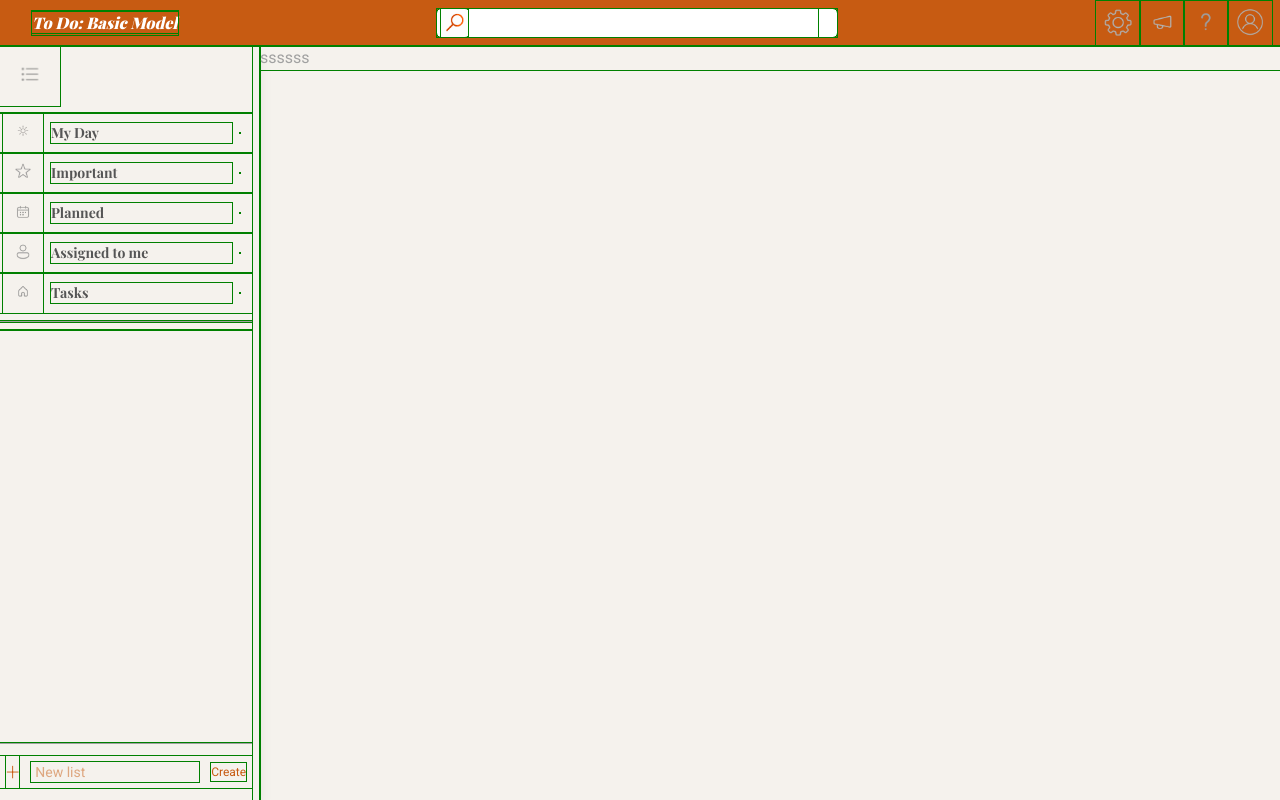
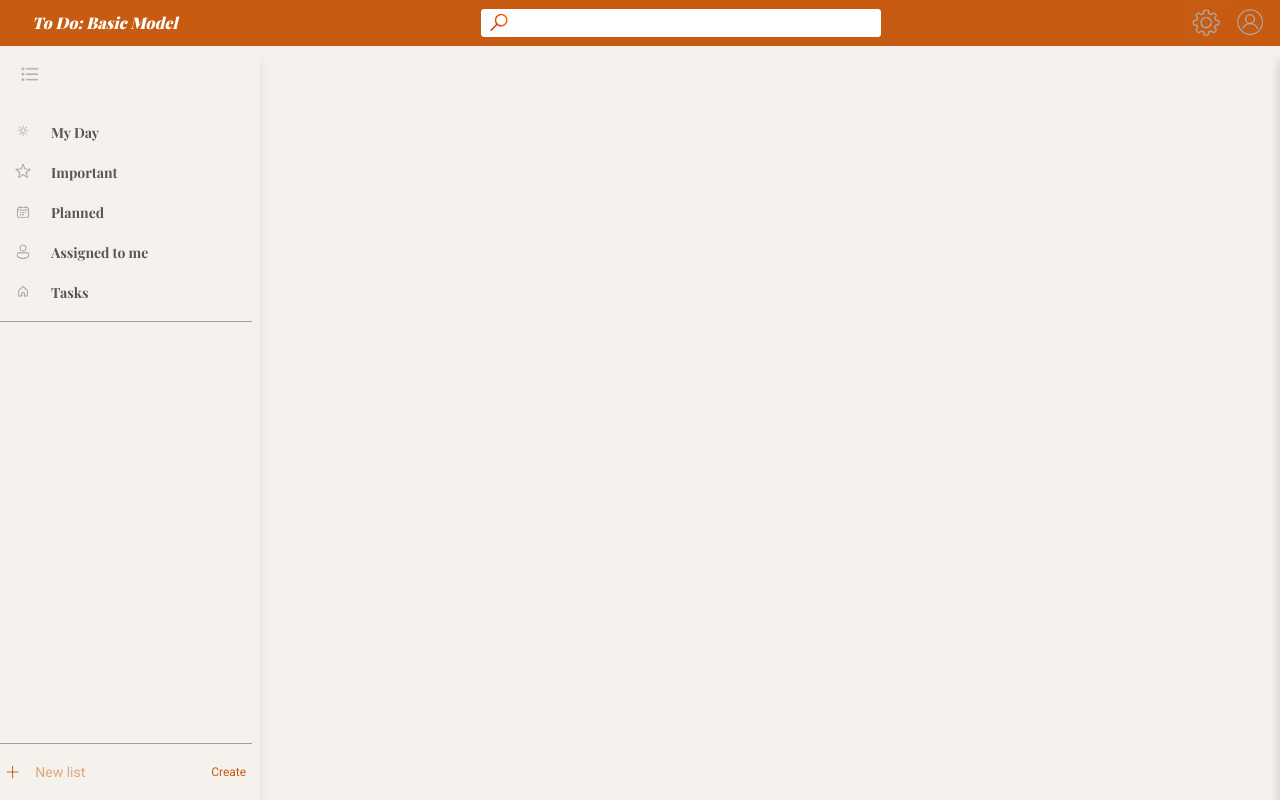
Before and after one commit to VinayakSharmaDev/Microsoft-To-Do, a React (Vite) app: page / in a window 1280 px wide. Built offline with nearby package versions, Linux system fonts and the light colour scheme; a web font is replaced by a local one.

Commit message:
create feature bar base for settings, what's new, help & feedback and account

```diff
--- a/src/App.jsx
+++ b/src/App.jsx
@@ -1,25 +1,45 @@
+//Packages
+import { useState } from 'react';
+
+//Components
 import Header from './components/Header/Header';
 import Taskbar from './components/Taskbar/Taskbar';
+// import FeaturesBar from './components/FeaturesBar/FeaturesBar.jsx';
+import FeaturesBar from './components/FeaturesBar/FeaturesBar';
 import './App.css'
 
 function App() {
+
+  //active the featureBar and through button from Header.jsx
+  const [activeFeature, setActiveFeature] = useState(null);
+  const toggleFeature = (feature) => {
+    setActiveFeature(prev => prev === feature ? null : feature)
+  };
+
   return (
     <div className='h-screen flex flex-col text-[#a1a1a1] bg-[#f5f2ed]'>
-      <Header></Header>
+      <Header
+        activeFeature={activeFeature}
+        toggleFeature={toggleFeature} />
 
       <div className='flex flex-1 min-h-0'>
 
         <aside>
           <Taskbar />
-          </aside>
+        </aside>
 
-            <main className='flex-1'>
-              <div>ssssss</div>
-            </main>
+        <main className='flex flex-1'>
+          <div className='flex-1'></div>
 
+          <div>
+            <FeaturesBar activeFeature={activeFeature} />
           </div>
+        </main>
+
       </div>
-      );
+
+    </div>
+  );
 };
 
-      export default App;
+export default App;
--- /dev/null
+++ b/src/components/FeaturesBar/Account.jsx
@@ -0,0 +1,20 @@
+function Account({activeFeature}) {
+    return (
+        <div
+            className={`
+                h-45 w-1/4 fixed top-17.5 right-0 shadow-lg
+                sm:top-9.5 md:top-11.5
+
+                transform transition-transform duration-300 ease-in-out
+
+                ${activeFeature === 'account'
+                    ? 'opacity-100'
+                    : 'opacity-0'}
+            `}
+        >
+          "Account"
+        </div>
+    );
+};
+
+export default Account;
--- /dev/null
+++ b/src/components/FeaturesBar/FeaturesBar.jsx
@@ -0,0 +1,18 @@
+import Settings from "./Settings";
+import WhatsNew from './WhatsNew';
+import HelpFeedback from './HelpFeedback';
+import Account from './Account';
+
+function FeaturesBar({ activeFeature }) {
+
+    return (
+        <>
+        <Settings activeFeature={activeFeature} />
+         <WhatsNew activeFeature={activeFeature} />
+          <HelpFeedback activeFeature={activeFeature} />
+          <Account activeFeature={activeFeature} />
+        </>
+    );
+}
+
+export default FeaturesBar;
--- /dev/null
+++ b/src/components/FeaturesBar/HelpFeedback.jsx
@@ -0,0 +1,20 @@
+function HelpFeedback({activeFeature}) {
+    return (
+          <div
+            className={`
+                h-full w-1/4 fixed top-17.5 right-0 shadow-lg
+                sm:top-9.5 md:top-11.5
+
+                transform transition-transform duration-300 ease-in-out
+
+                ${activeFeature === 'helpFeedback'
+                    ? 'translate-x-0'
+                    : 'translate-x-full'}
+            `}
+        >
+          Help & Feedback
+        </div>
+    );
+};
+
+export default HelpFeedback;
--- /dev/null
+++ b/src/components/FeaturesBar/Settings.jsx
@@ -0,0 +1,19 @@
+function Settings({ activeFeature }) {
+    return (
+        <div
+            className={`
+                h-full w-1/4 fixed top-17.5 right-0 shadow-lg
+                sm:top-9.5 md:top-11.5
+
+                transform transition-transform duration-300 ease-in-out
+
+                ${activeFeature === 'settings'? 'translate-x-0'
+                    : 'translate-x-full'}
+            `}
+        >
+            Settings
+        </div>
+    );
+};
+
+export default Settings;
--- /dev/null
+++ b/src/components/FeaturesBar/WhatsNew.jsx
@@ -0,0 +1,20 @@
+function WhatsNew({activeFeature}) {
+    return (
+        <div
+            className={`
+                h-full w-1/4 fixed top-17.5 right-0 shadow-lg
+                sm:top-9.5 md:top-11.5
+
+                transform transition-transform duration-300 ease-in-out
+
+                ${activeFeature === 'whatsNew'
+                    ? 'translate-x-0'
+                    : 'translate-x-full'}
+            `}
+        >
+          What's New
+        </div>
+    );
+};
+
+export default WhatsNew;
--- /dev/null
+++ b/src/components/Header/Feature.jsx
@@ -0,0 +1,10 @@
+function Feature({title, toggleFeature, feature, img, activeFeature }) {
+    return (
+        <button onClick={() => toggleFeature(feature)} title={title} >
+            <img src={img} alt=""
+                className={`size-9 hover:bg-[hsl(24,83%,36%)] md:size-11
+                            ${activeFeature == feature ? 'bg-white outline-1' : ''}`} /></button>
+    );
+};
+
+export default Feature;
--- a/src/components/Header/Features.jsx
+++ b/src/components/Header/Features.jsx
@@ -1,43 +1,51 @@
-import { useState } from 'react';
+//componentes
+import Feature from './Feature';
 
+//Images
 import Settings from '../../assets/img/settings.png';
-import WhatsNew from '../../assets/img/whats-new.png';
-import HelpFeedback from '../../assets/img/help-feedback.png';
+// import WhatsNew from '../../assets/img/whats-new.png';
+// import HelpFeedback from '../../assets/img/help-feedback.png';
 import Account from '../../assets/img/account.png';
 
 
-function Features() {
+function Features({ activeFeature, toggleFeature }) {
 
-    const [ActiveFeature, setActiveFeature] = useState(null);
-
-
-    const toggleFeature = (feature) => {
-        setActiveFeature(prev => prev === feature ? null : feature)
-    };
 
     return (
         <div className='flex'>
-            <button onClick={() => toggleFeature('settings')} title='Settings' >
-                <img src={Settings} alt=""
-                    className={`size-9 hover:bg-[#a94e10] md:size-11
-                    ${ActiveFeature == 'settings' ? 'bg-white outline-1' : ''}`} /></button>
 
-            <button onClick={() => toggleFeature('whatsNew')} title='Whats new' >
-                <img src={WhatsNew} alt=""
-                    className={`size-9 hover:bg-[#a94e10] md:size-11
-                ${ActiveFeature == 'whatsNew' ? 'bg-white outline-1' : ''}`} /></button>
+            <Feature
+                toggleFeature={toggleFeature}
+                feature={'settings'}
+                img={Settings}
+                activeFeature={activeFeature}
+                title={'Settings'} />
 
-            <button onClick={() => toggleFeature('helpFeedback')} title='Help feedback' >
-                <img src={HelpFeedback} alt=""
-                    className={`size-9 hover:bg-[#a94e10] md:size-11
-                    ${ActiveFeature == 'helpFeedback' ? 'bg-white outline-1' : ''}`} /></button>
+            {/* <Feature
+                toggleFeature={toggleFeature}
+                feature={'whatsNew'}
+                img={WhatsNew}
+                activeFeature={activeFeature}
+                title={'What\'s new'} />
 
-            <button onClick={() => toggleFeature('account')} title='Account'>
-                <img src={Account} alt=""
-                    className={`size-9 hover:bg-[#a94e10] md:size-11
-                    ${ActiveFeature == 'account' ? 'bg-white outline-1' : ''}`} /></button>
+            <Feature
+                toggleFeature={toggleFeature}
+                feature={'helpFeedback'}
+                img={HelpFeedback}
+                activeFeature={activeFeature}
+                title={'Help & Feedback'} /> */}
+
+            <Feature
+                toggleFeature={toggleFeature}
+                feature={'account'}
+                img={Account}
+                activeFeature={activeFeature}
+                title={'Account'} />
+
+
         </div>
     );
 };
 
 export default Features;
+// Imported in Features.jsx
--- a/src/components/Header/Header.jsx
+++ b/src/components/Header/Header.jsx
@@ -2,13 +2,13 @@ import { Link } from 'react-router';
 import Input from './Input';
 import Features from './Features';
 
-function Header() {
-    //
+function Header({ activeFeature, toggleFeature }) {
 
 
     return (
         <>
-            <header className=" px-2 py-px flex flex-col gap-1 bg-[#c75b12] text-[#ffffff] sm:flex-row sm:items-center sm:justify-between">
+            <header className=" px-2 py-px flex flex-col gap-1 bg-[#c75b12] text-[#ffffff]
+            sm:flex-row sm:items-center sm:justify-between">
                 <div className="hidden font-bold hover:underline sm:ml-2 md:ml-6 sm:block ">
                     <h1><Link to="/" >To Do: Basic Model</Link></h1>
                 </div>
@@ -17,13 +17,19 @@ function Header() {
                     <div className=" font-bold hover:underline sm:ml-2 md:ml-6 ">
                         <h1><Link to="/" >To Do: Basic Model</Link></h1>
                     </div>
-                    <Features />
+
+                    <Features
+                        activeFeature={activeFeature}
+                        toggleFeature={toggleFeature} />
+
                 </div>
 
                 <Input />
 
                 <div className='hidden sm:block'>
-                    <Features />
+                    <Features
+                        activeFeature={activeFeature}
+                        toggleFeature={toggleFeature} />
                 </div>
 
             </header>
--- a/src/index.css
+++ b/src/index.css
@@ -2,14 +2,14 @@
 
 
 * {
-    outline: 1px solid green;
+  /* outline: 1px solid green; */
 }
 
-img{
+img {
   object-fit: cover;
 }
 
-button{
+button {
   cursor: pointer;
 }
 
@@ -51,3 +51,20 @@ h4 {
   scrollbar-width: thin;
   scrollbar-color: #a79c92 #f5f2ed;
 }
+
+
+@keyframes fade{
+  from {
+    transform: translateX(100%);
+    opacity: 0;
+  }
+
+  to {
+    transform: translateX(0);
+    opacity: 1;
+  }
+}
+
+.feature-fade {
+  animation: fade 0.2s ease-in-out ;
+}
```
Lines whose indentation alone changed are shown as unchanged.
